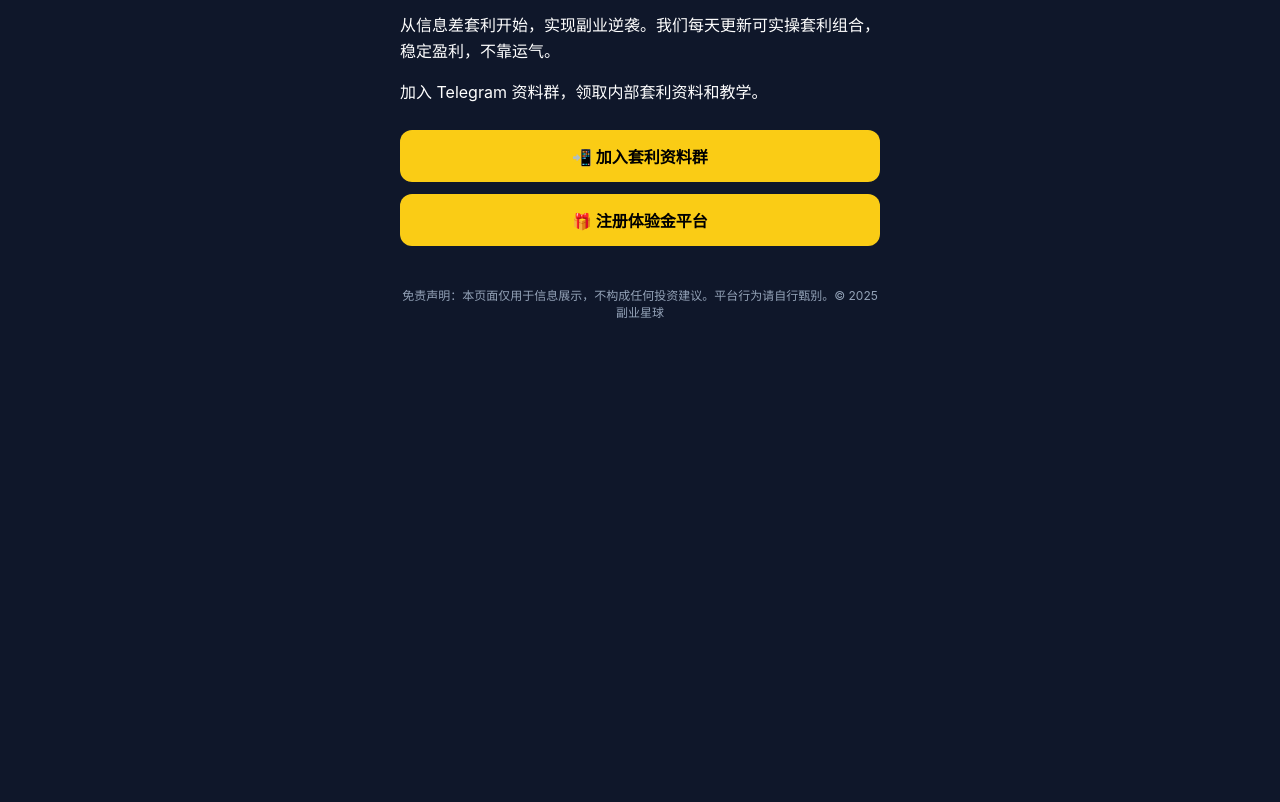
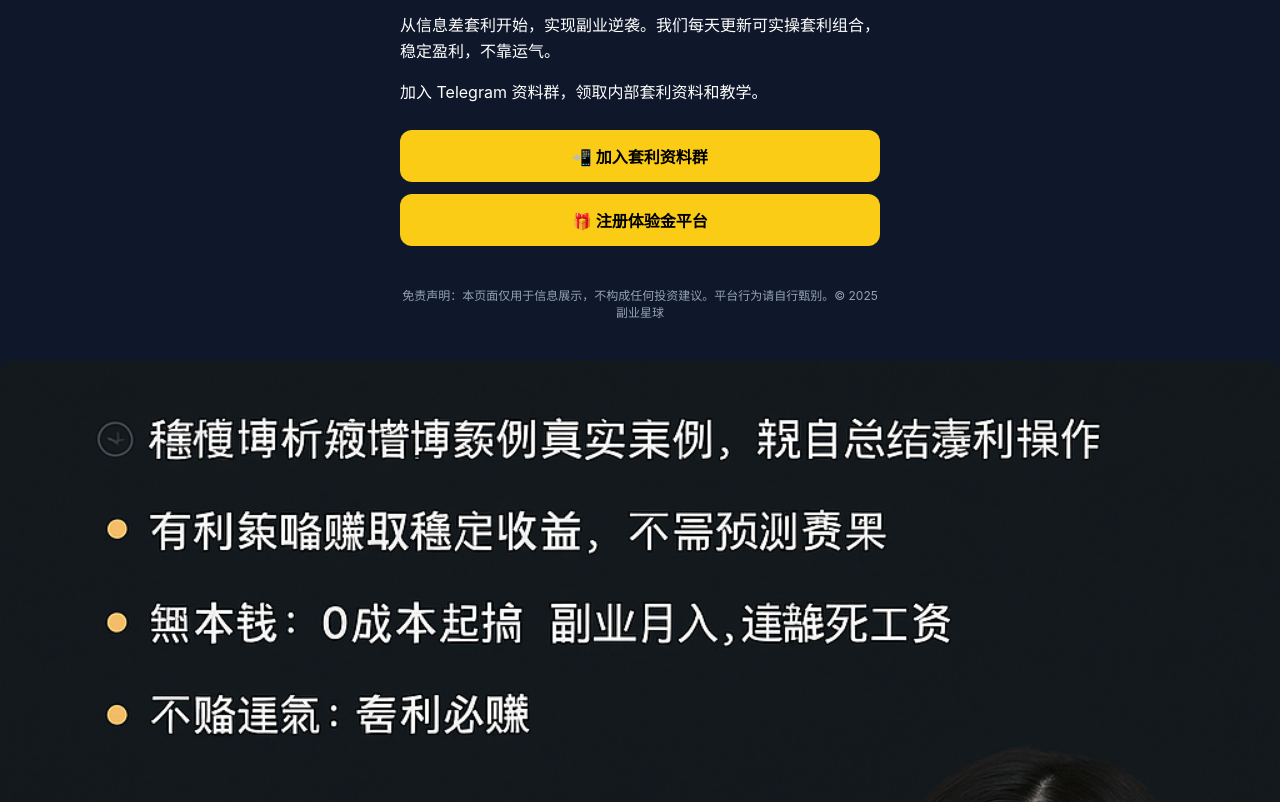
Before and after one commit to knightdu/ttstar, a plain HTML site: page index.html in a window 1280 px wide. Shown: the part 74-876 px from the top of the page. Before the commit the page ends 800 px from the top, so only its background shows below. Drawn offline with Linux system fonts and the light colour scheme.

Commit message:
Update index.html
embed poster-a image

```diff
--- a/index.html
+++ b/index.html
@@ -46,5 +46,7 @@
       免责声明：本页面仅用于信息展示，不构成任何投资建议。平台行为请自行甄别。© 2025 副业星球
     </footer>
   </div>
+<!-- 图像展示模块 -->
+<img src="poster-a.jpg" alt="套利图解" style="width:100%; margin-top:20px; border-radius:12px;" />
 </body>
 </html>
```
